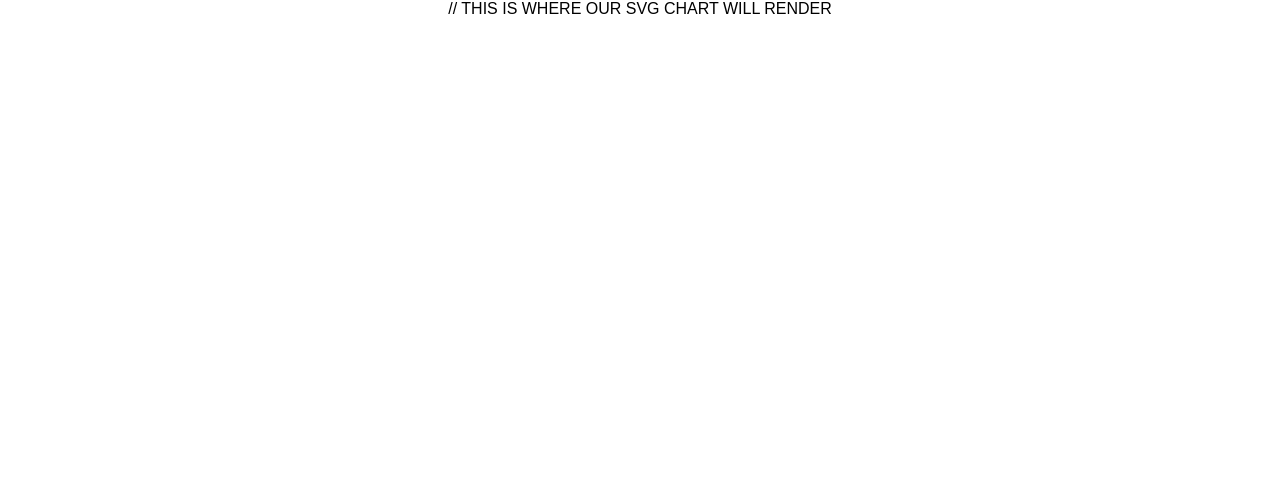
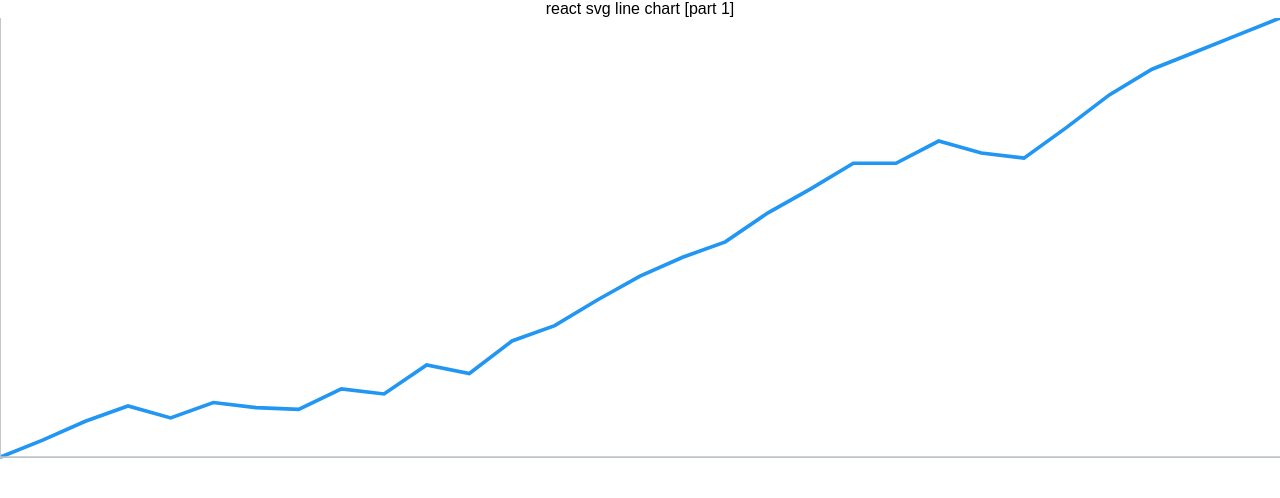
Before and after one commit to johnlyden/svg-line-chart-react, a React (Create React App) app: page / in a window 1280 px wide. Shown: the top 498 px of the page. Built offline with nearby package versions, Linux system fonts and the light colour scheme.

Commit message:
added lineChart component to app.js and passing in fake data to create the lineChart

```diff
--- a/src/App.js
+++ b/src/App.js
@@ -1,5 +1,6 @@
 import React, { Component } from 'react';
 import './App.css';
+import LineChart from './LineChart';
 
 class App extends Component {
   createFakeData(){
@@ -17,7 +18,8 @@ class App extends Component {
 render() {
     return (
       <div className="App">
-        // THIS IS WHERE OUR SVG CHART WILL RENDER
+       <div className="header">react svg line chart [part 1]</div>
+        <LineChart data={this.createFakeData()} />
       </div>
     );
   }
--- a/src/LineChart.css
+++ b/src/LineChart.css
@@ -1,7 +1,7 @@
 .linechart_path {
-  stroke-width: 3; // Thick Line
-  fill: none;      // No Fill
+  stroke-width: 2;
+  fill: none;
 }
 .linechart_axis {
-  stroke: #bdc3c7; // Grey Axis Color
+  stroke: #bdc3c7;
 }
```
